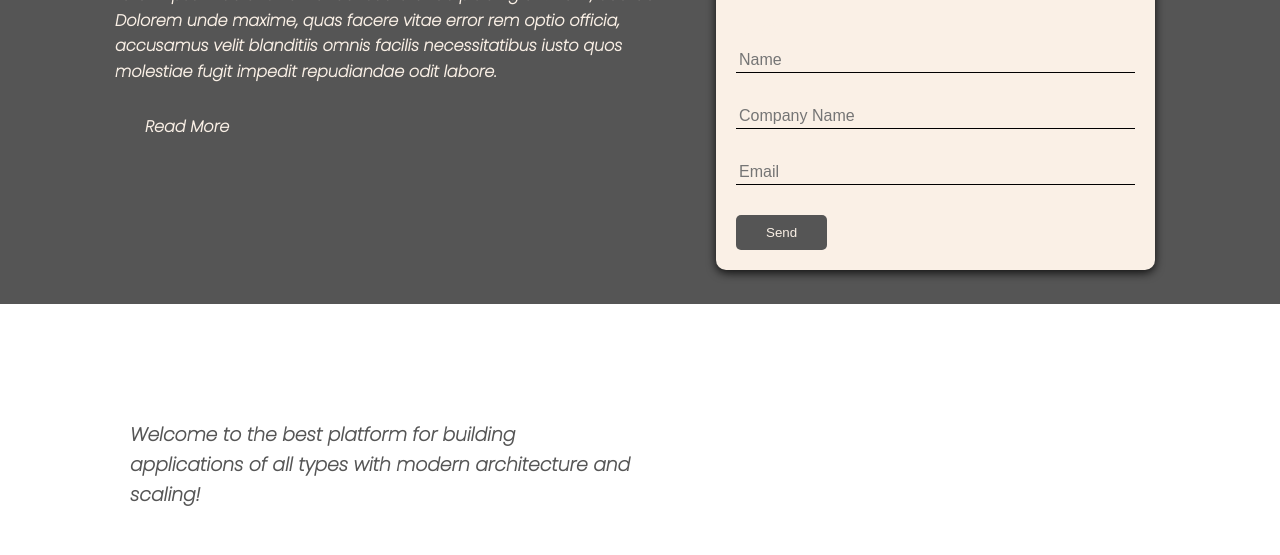
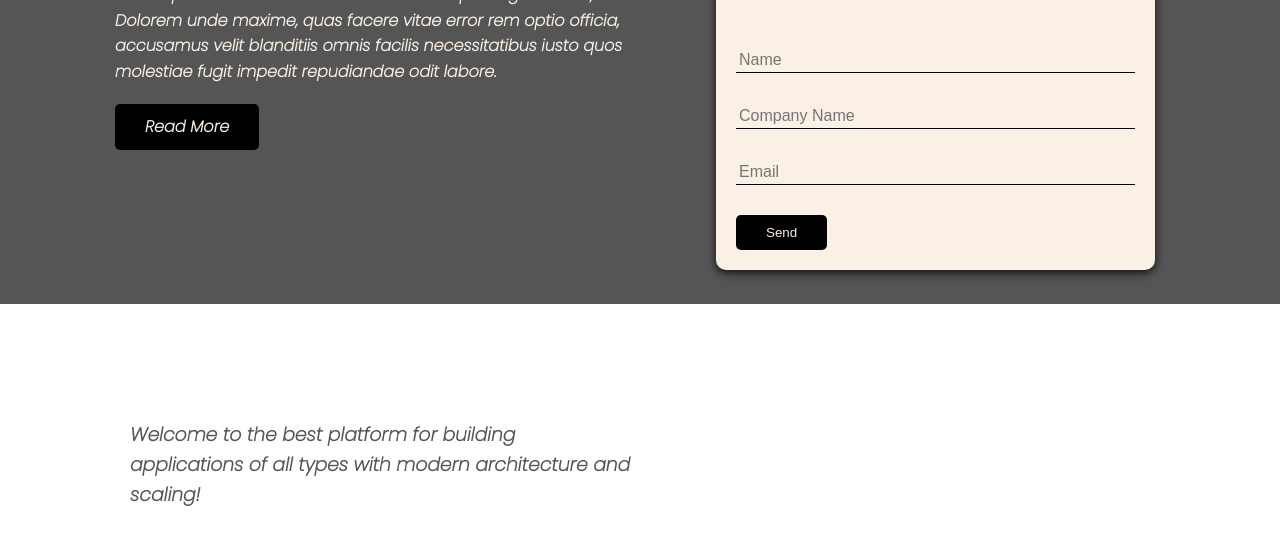
Before and after one commit to SylvanasGr/Cloud-Hosting-Website-Example, a plain HTML site: page index.html in a window 1280 px wide. Shown: the part 166-721 px from the top of the page. Drawn offline with Linux system fonts and the light colour scheme.

Commit message:
Update utilities.css

```diff
--- a/utilities.css
+++ b/utilities.css
@@ -32,14 +32,14 @@
  display: inline-block;
  padding: 10px 30px;
  cursor: pointer;
- background-color: var(--maincolor);
+ background-color: black;
  color: var(--varbarcolor);
  border: none;
  border-radius: 5px;
 }
 
 .btn-outline {
- background-color: var(--btncolor);
+ background-color: black;
  font-weight: 600;
  border: 1px var(--varbarcolor);
 }
```
